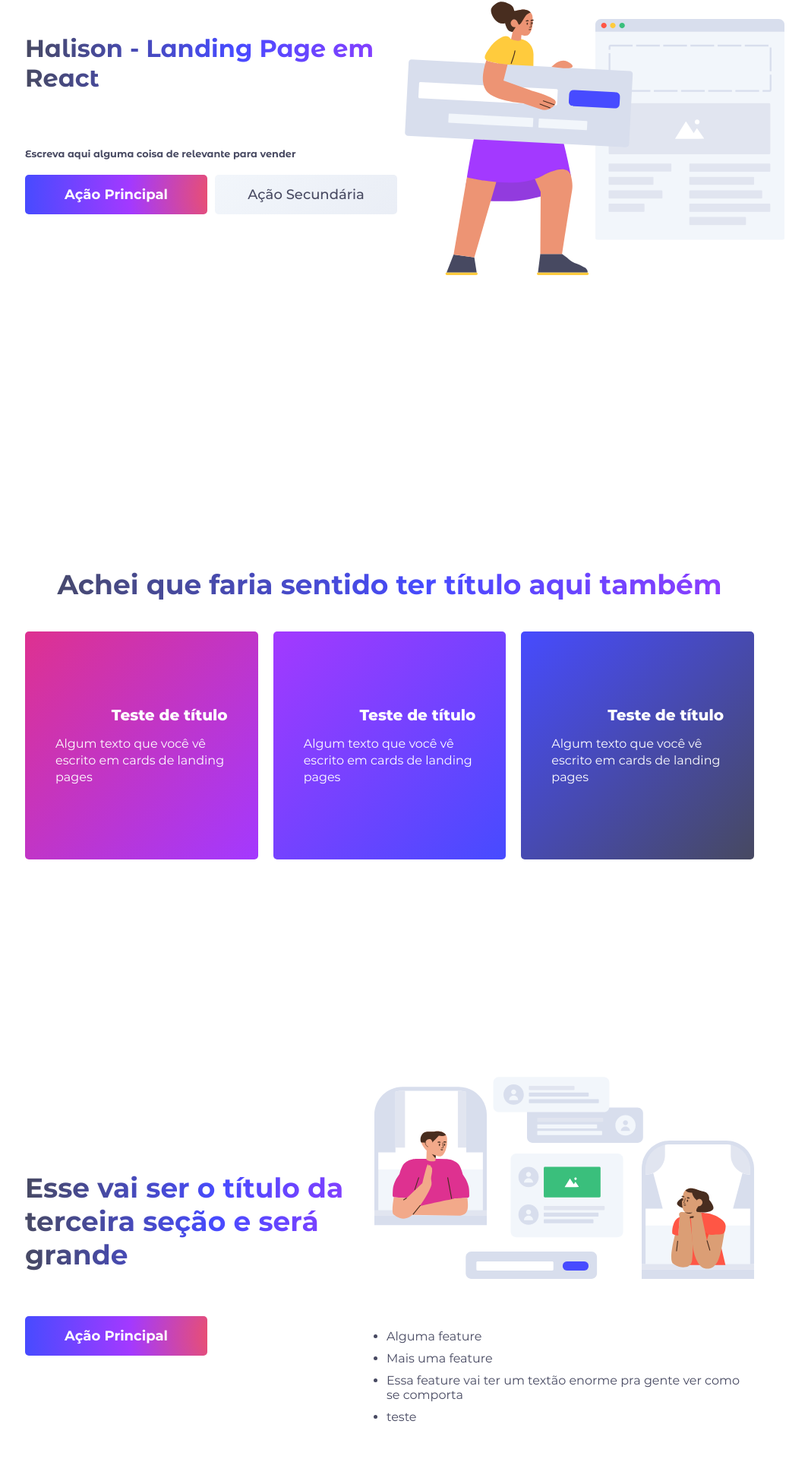
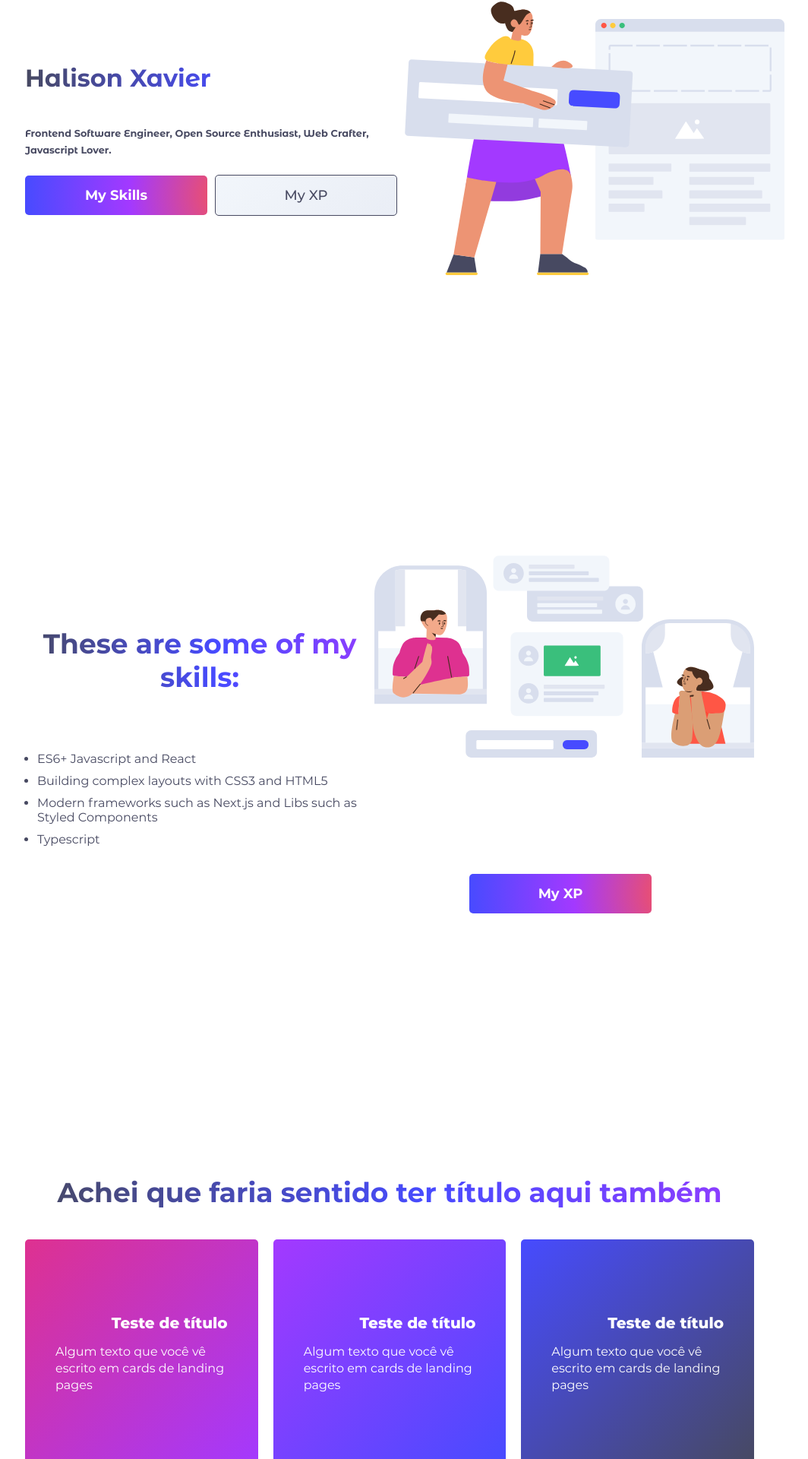
Before and after one commit to xavierhalison/landing, a React (Create React App) app: page / in a window 1280 px wide. Shown: the part 249-2169 px from the top of the page at 76% size, without its empty margins (127-1191 px from the left). Built offline with nearby package versions, Linux system fonts and the light colour scheme.

Commit message:
features page

```diff
--- a/src/App.js
+++ b/src/App.js
@@ -9,8 +9,8 @@ function App() {
   return (
     <Layout>
       <MainSection />
+      <FeaturesSection />
       <CardsSection />
-      <FeaturesSection />
       <DropdownTextsSection />
       <FooterSection />
     </Layout>
--- a/src/components/CTAs/index.js
+++ b/src/components/CTAs/index.js
@@ -27,6 +27,7 @@ const SubCTA = styled(CTA)`
   font-weight: 500;
   background-image: var(--linear-gradient-1);
   color: var(--main-text);
+  border: 1px solid;
 `;
 
 export { MainCTA, SubCTA };
--- a/src/components/sections/features/index.js
+++ b/src/components/sections/features/index.js
@@ -8,19 +8,17 @@ import illUstration2 from "assets/images/illustration2.svg";
 function Features() {
   return (
     <Container id="features">
-      <Title gradient>
-        Esse vai ser o título da terceira seção e será grande
-      </Title>
+      <Title gradient>These are some of my skills:</Title>
       <Illustration2 src={illUstration2} alt="" />
       <FeatureList>
-        <li>Alguma feature</li>
-        <li>Mais uma feature</li>
+        <li>ES6+ Javascript and React</li>
+        <li>Building complex layouts with CSS3 and HTML5</li>
         <li>
-          Essa feature vai ter um textão enorme pra gente ver como se comporta
+          Modern frameworks such as Next.js and Libs such as Styled Components
         </li>
-        <li>teste</li>
+        <li>Typescript</li>
       </FeatureList>
-      <MainCTA>Ação Principal</MainCTA>
+      <MainCTA>My XP</MainCTA>
     </Container>
   );
 }
--- a/src/components/sections/features/style.js
+++ b/src/components/sections/features/style.js
@@ -11,17 +11,17 @@ const Container = styled.div`
 
   @media screen and (min-width: 1025px) {
     grid-template-columns: 1fr 1fr;
-    grid-template-rows: 1fr 2fr;
+    grid-template-rows: 2fr 0.5fr 1fr;
     align-items: center;
     padding: 0 var(--padding-lg);
   }
 
   ${MainCTA} {
     @media screen and (min-width: 1025px) {
-      grid-column: 1 / 2;
-      grid-row: 2 / 3;
-      align-self: baseline;
-      justify-self: baseline;
+      grid-column: 2;
+      grid-row: 3;
+      align-self: start;
+      justify-self: center;
     }
   }
 
@@ -30,8 +30,9 @@ const Container = styled.div`
     font-family: "Montserrat";
 
     @media screen and (min-width: 1025px) {
-      text-align: left;
+      /* text-align: left; */
       grid-column: 1 / 2;
+      grid-row: 1;
       font-size: 36px;
       align-self: end;
       margin-bottom: 40px;
@@ -46,9 +47,10 @@ const Illustration2 = styled.img`
   @media screen and (min-width: 1025px) {
     width: 500px;
     align-self: center;
-    grid-row: 1/2;
+    grid-row: 1/3;
     grid-column: 2/3;
-    margin-top: 40px;
+    /* margin-top: 40px; */
+    margin: 0;
   }
 `;
 
@@ -58,9 +60,10 @@ const FeatureList = styled.ul`
   color: var(--main-text);
 
   @media screen and (min-width: 1025px) {
-    grid-column: 2 / 3;
+    grid-column: 1;
+    grid-row: 2 / 3;
     justify-self: baseline;
-    align-self: baseline;
+    align-self: center;
   }
 
   li {
--- a/src/components/sections/main/index.js
+++ b/src/components/sections/main/index.js
@@ -9,12 +9,15 @@ import illUstration1 from "assets/images/illustration1.svg";
 function MainSection() {
   return (
     <Container id="inicio">
-      <Title gradient>Halison - Landing Page em React</Title>
+      <Title gradient>Halison Xavier</Title>
       <Illustration src={illUstration1} alt="" />
-      <Subtitle>Escreva aqui alguma coisa de relevante para vender</Subtitle>
+      <Subtitle>
+        Frontend Software Engineer, Open Source Enthusiast, Web Crafter,
+        Javascript Lover.
+      </Subtitle>
       <BtnWrapper>
-        <MainCTA>Ação Principal</MainCTA>
-        <SubCTA>Ação Secundária</SubCTA>
+        <MainCTA>My Skills</MainCTA>
+        <SubCTA>My XP</SubCTA>
       </BtnWrapper>
     </Container>
   );
--- a/src/components/sections/main/style.js
+++ b/src/components/sections/main/style.js
@@ -20,6 +20,7 @@ const Container = styled.div`
     @media screen and (min-width: 1025px) {
       text-align: left;
       align-self: end;
+      width: 100%;
     }
   }
 
@@ -27,6 +28,7 @@ const Container = styled.div`
     text-align: center;
     color: var(--main-text);
     font-family: "Montserrat Alternates";
+    line-height: 1.4rem;
 
     @media screen and (min-width: 1025px) {
       font-size: 0.8rem;
```
